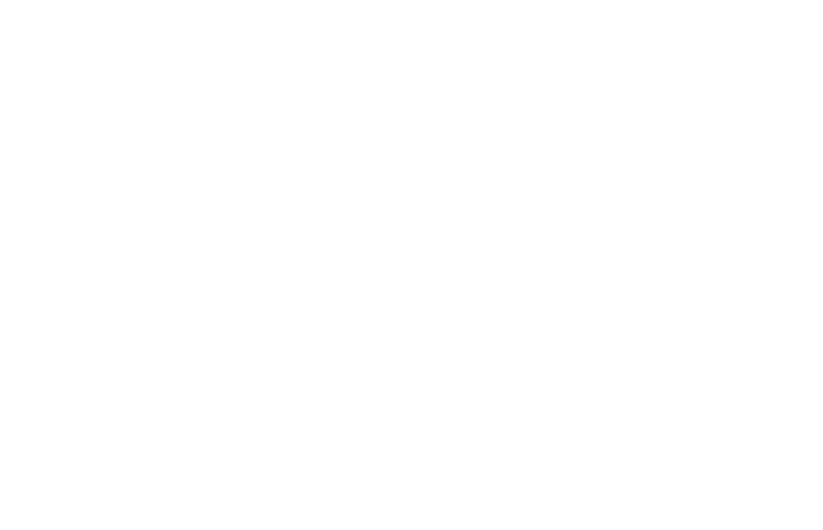
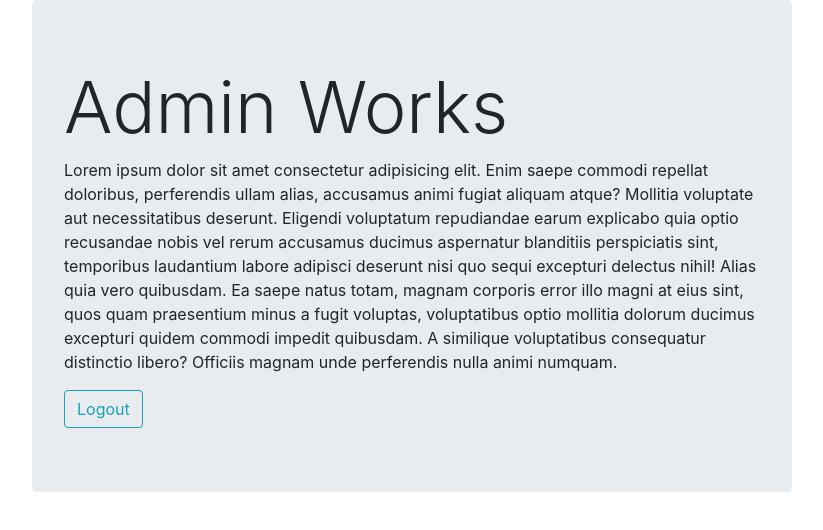
Before and after one commit to anvaarkv/ngapp, an Angular app: page /admin in a window 1280 px wide. Before the commit this address led to /. Shown: the top 530 px of the page, without its empty margins (228-1051 px from the left). Built offline with nearby package versions, Linux system fonts and the light colour scheme; sample sign-in values are in the browser's storage.

Commit message:
updated
updated

```diff
--- a/src/app/admin/admin.component.html
+++ b/src/app/admin/admin.component.html
@@ -1,3 +1,9 @@
-<p>
-  admin works!
-</p>
+<div class="container">
+  <div class="row">
+    <div class="col-8 offset-lg-2 jumbotron">
+      <h2 class="display-3">Admin Works</h2>
+      <p>Lorem ipsum dolor sit amet consectetur adipisicing elit. Enim saepe commodi repellat doloribus, perferendis ullam alias, accusamus animi fugiat aliquam atque? Mollitia voluptate aut necessitatibus deserunt. Eligendi voluptatum repudiandae earum explicabo quia optio recusandae nobis vel rerum accusamus ducimus aspernatur blanditiis perspiciatis sint, temporibus laudantium labore adipisci deserunt nisi quo sequi excepturi delectus nihil! Alias quia vero quibusdam. Ea saepe natus totam, magnam corporis error illo magni at eius sint, quos quam praesentium minus a fugit voluptas, voluptatibus optio mollitia dolorum ducimus excepturi quidem commodi impedit quibusdam. A similique voluptatibus consequatur distinctio libero? Officiis magnam unde perferendis nulla animi numquam.</p>
+      <button (click)='logout()' class="btn btn-outline-info">Logout</button>
+    </div>
+  </div>
+</div>
--- a/src/app/admin/admin.component.ts
+++ b/src/app/admin/admin.component.ts
@@ -1,4 +1,6 @@
 import { Component, OnInit } from '@angular/core';
+import { Router} from '@angular/router';
+
 
 @Component({
   selector: 'app-admin',
@@ -7,9 +9,16 @@ import { Component, OnInit } from '@angular/core';
 })
 export class AdminComponent implements OnInit {
 
-  constructor() { }
+  constructor(private router:Router) { }
 
   ngOnInit() {
   }
 
+  logout(){
+    alert('Logout');
+
+    localStorage.removeItem('loggedIn');
+    this.router.navigate(['login']);
+  }
+
 }
--- a/src/app/app.module.ts
+++ b/src/app/app.module.ts
@@ -14,7 +14,6 @@ import {AuthService } from './auth.service';
 import { RegisterComponent } from './register/register.component';
 import { PagenotfoundComponent } from './pagenotfound/pagenotfound.component';
 import { ReactiveFormsModule, FormsModule } from '@angular/forms';
-
 
 
 const appRoutes: Routes =  [
--- a/src/app/auth.guard.ts
+++ b/src/app/auth.guard.ts
@@ -2,19 +2,23 @@ import { Injectable } from '@angular/core';
 import { CanActivate, ActivatedRouteSnapshot, RouterStateSnapshot, UrlTree } from '@angular/router';
 import { Observable } from 'rxjs';
 import { AuthService } from './auth.service';
+import { Router } from '@angular/router';
 
 @Injectable({
   providedIn: 'root'
 })
 export class AuthGuard implements CanActivate {
-  constructor(private Auth: AuthService){
+  constructor(private Auth: AuthService,private router:Router){
 
 
   }
   canActivate(
     next: ActivatedRouteSnapshot,
     state: RouterStateSnapshot): Observable<boolean | UrlTree> | Promise<boolean | UrlTree> | boolean | UrlTree {
-    return this.Auth.isLoggedIn;
+     if(!this.Auth.isLoggedIn){
+       this.router.navigate(['login']);
+     }
+      return this.Auth.isLoggedIn;
   }
 
 }
--- a/src/app/auth.service.ts
+++ b/src/app/auth.service.ts
@@ -14,12 +14,14 @@ export class AuthService {
 
   constructor(private http: HttpClient) { }
 
-  private loggedInStatus: boolean = false;
+  private loggedInStatus = JSON.parse(localStorage.getItem('loggedIn') || 'false');
   setLoggedIn(value: boolean) {
+    localStorage.setItem('loggedIn','true');
     this.loggedInStatus = value
   }
 
   get isLoggedIn() {
+    localStorage.getItem('loggedIn');
     return this.loggedInStatus
   }
 
--- a/src/app/login/login.component.ts
+++ b/src/app/login/login.component.ts
@@ -31,8 +31,8 @@ export class LoginComponent implements OnInit {
       }
       this.resp = data.message;
     });
-    console.log(username);
-    console.log(password);
+    //console.log(username);
+    //console.log(password);
   }
 
 }
```
